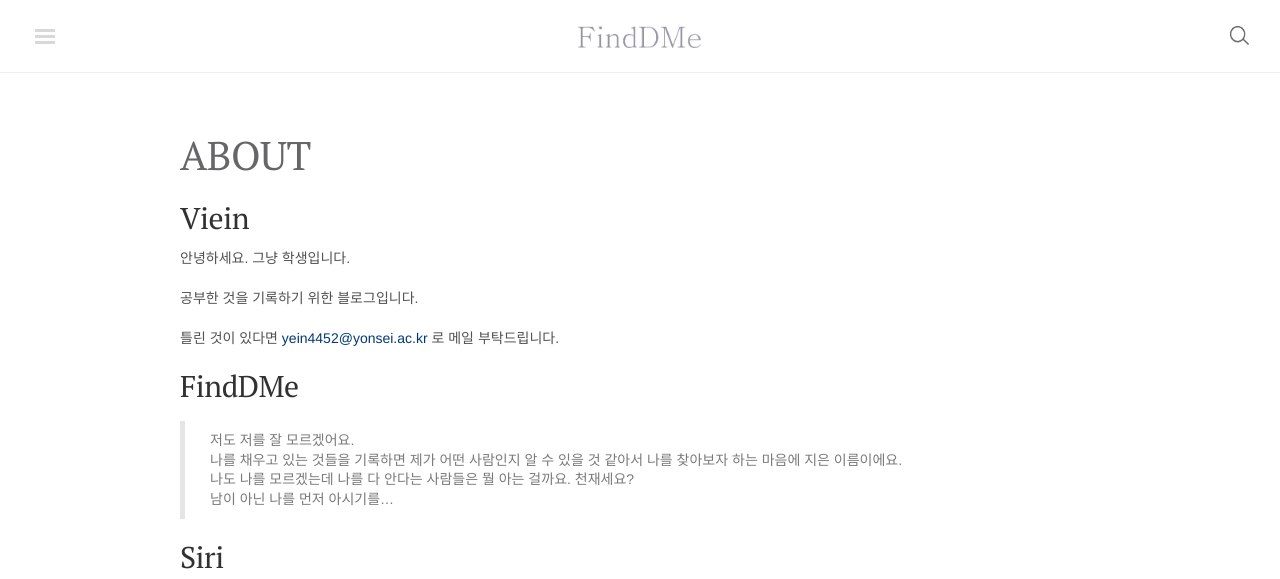
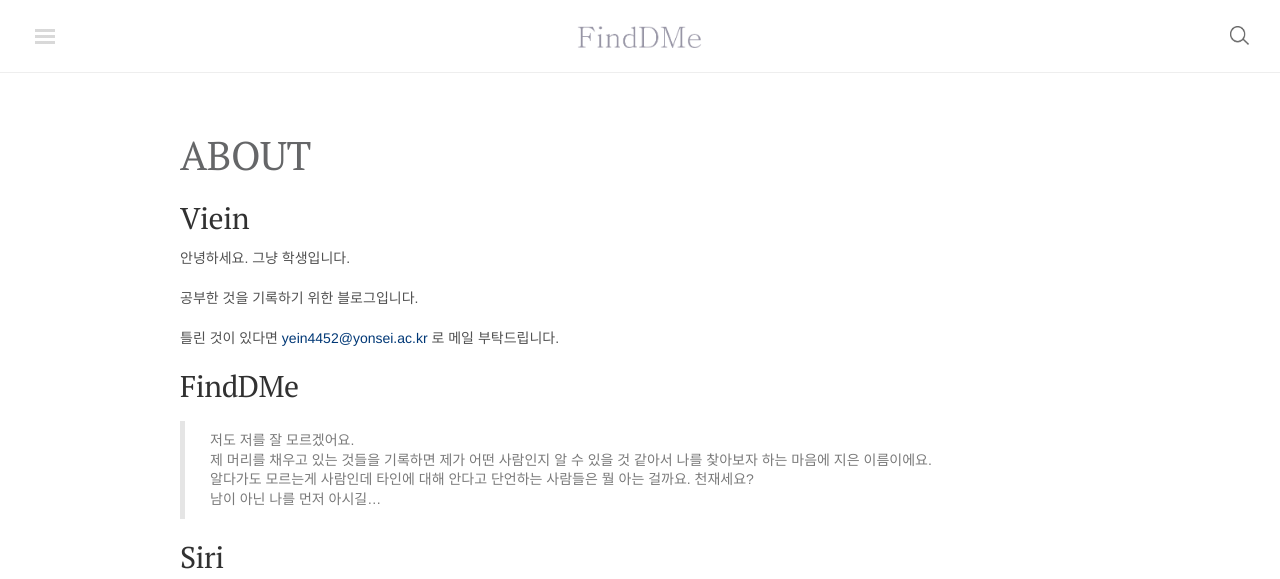
Before and after one commit to finddme/finddme.github.io, a Jekyll site: the page built from about.md, in a window 1280 px wide and 1007 px high, cut to the strip 0-579 px from the top of the window. Built offline with Jekyll 4.4.1, drawn with Linux system fonts in a browser that asks for light colours; nearby versions of some CDN libraries; comment, search, counter and statistics services are not loaded.

Commit message:
Update about.md

```diff
--- a/about.md
+++ b/about.md
@@ -15,9 +15,9 @@ title: About
 ## FindDMe
 
 > 저도 저를 잘 모르겠어요.
-나를 채우고 있는 것들을 기록하면 제가 어떤 사람인지 알 수 있을 것 같아서 나를 찾아보자 하는 마음에 지은 이름이에요.
-나도 나를 모르겠는데 나를 다 안다는 사람들은 뭘 아는 걸까요. 천재세요?
-남이 아닌 나를 먼저 아시기를...
+제 머리를 채우고 있는 것들을 기록하면 제가 어떤 사람인지 알 수 있을 것 같아서 나를 찾아보자 하는 마음에 지은 이름이에요.
+알다가도 모르는게 사람인데 타인에 대해 안다고 단언하는 사람들은 뭘 아는 걸까요. 천재세요?
+남이 아닌 나를 먼저 아시길...
 
 
 ## Siri
```
